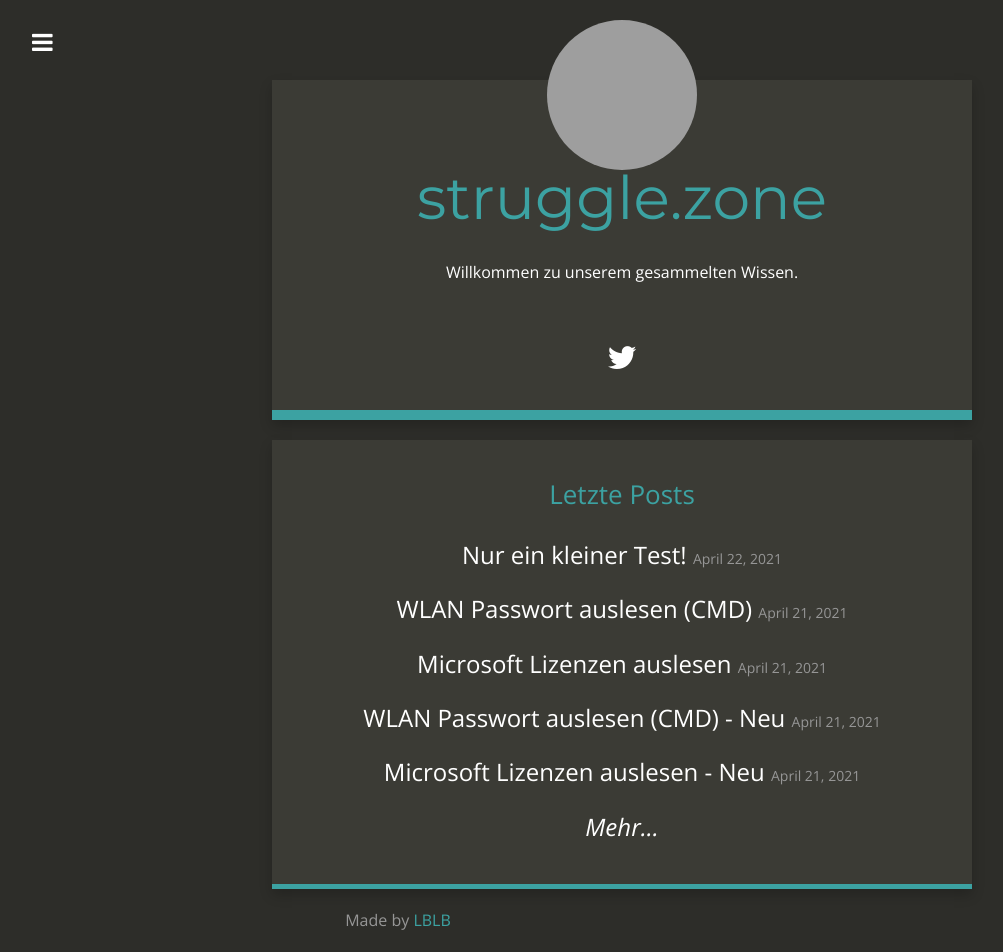
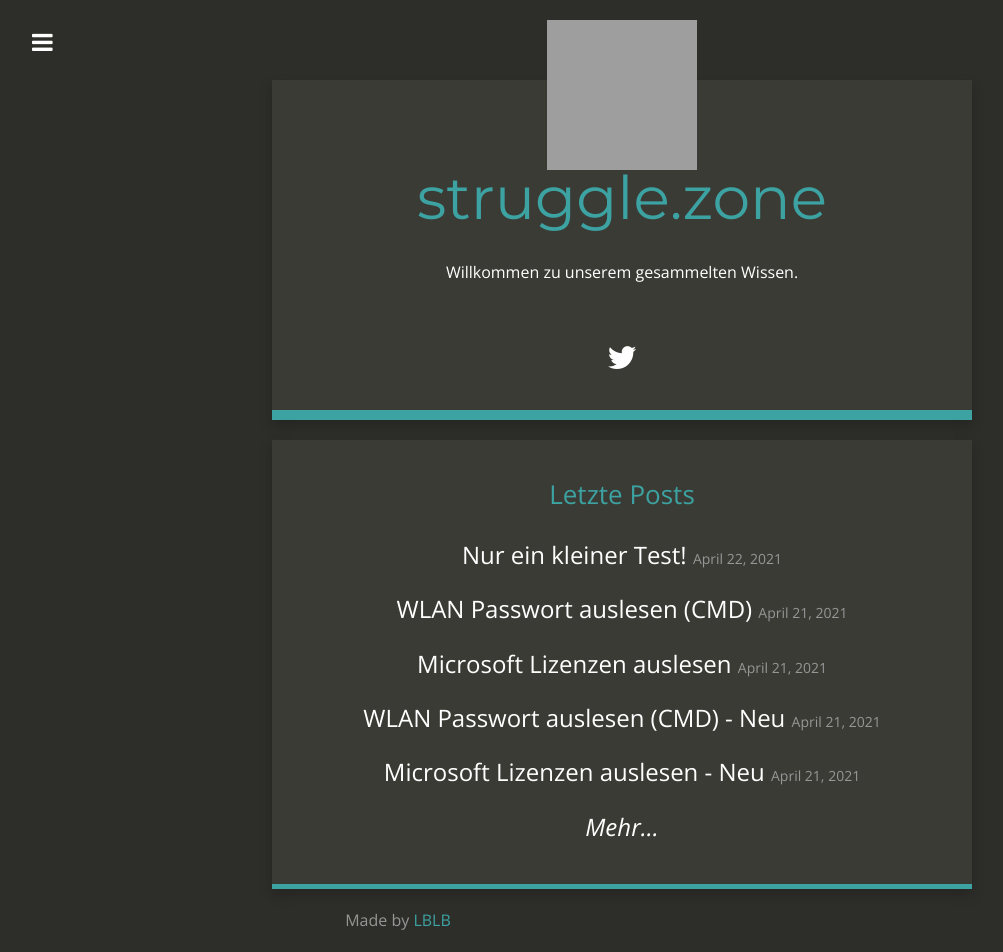
Before and after one commit to eski1337/lblb-it-ffd00, a Jekyll site: the page built from index.html, in a window 1280 px wide. Shown: the whole page, without its empty margins (18-1021 px from the left). Built offline with Jekyll 4.4.1, drawn with Linux system fonts in a browser that asks for light colours; nearby versions of some CDN libraries; grey boxes are pictures that could not be loaded.

Commit message:
index.html: changed

```diff
--- a/index.html
+++ b/index.html
@@ -10,7 +10,7 @@
         <div class="col-md-12 main content-panel">
 
             <div class="gravatar">
-                <img src="{{ site.title_image }}" class="img-circle about-image" height="150" width="150" alt="{{ site.title }}" />
+                <img src="{{ site.title_image }}" class="img-square about-image" height="150" width="150" alt="{{ site.title }}" />
             </div>
 
             <h1 class="header author-header" itemprop="headline">{{ site.title }}</h1>
```
